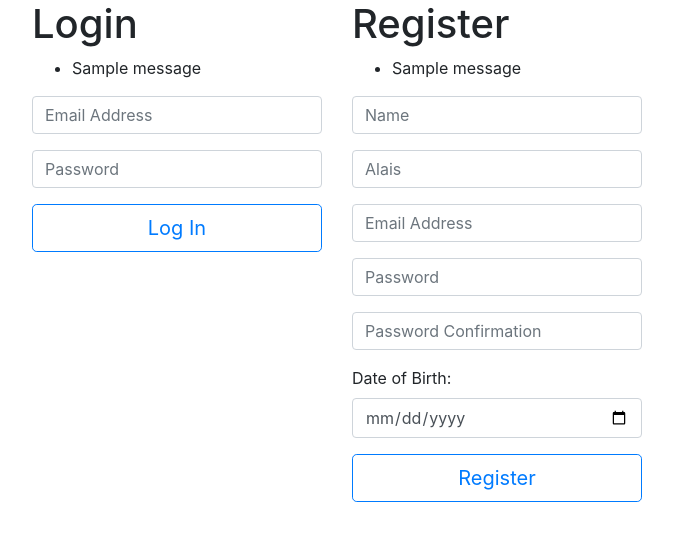
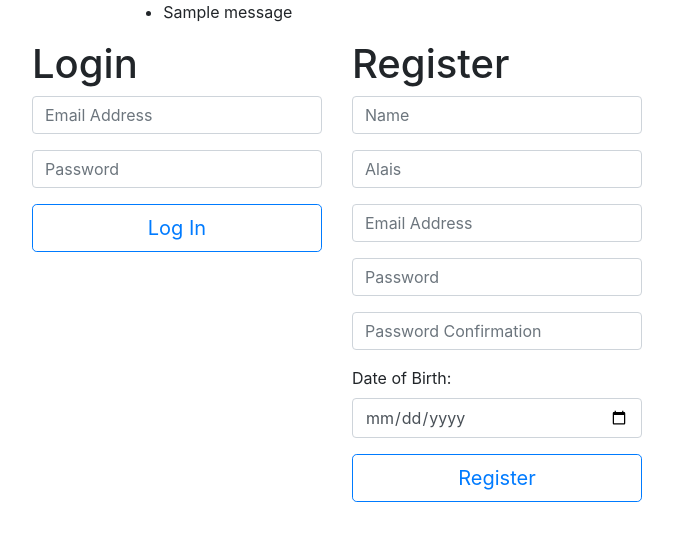
Before and after one commit to mooner70/Python-Friends, a Django app: page /main in a window 1280 px wide. Shown: the top 541 px of the page, without its empty margins (303-976 px from the left). Run offline with Django 3.2, Linux system fonts and the light colour scheme; tables that the repository leaves empty hold one stand-in row (values such as "Sample post"); one stand-in notice (Sample message) is shown; parts of the project's set-up code (start-up, migrations or seed data) failed here and were passed over; some libraries are stand-ins or nearby versions.

Commit message:
updated files

```diff
--- a/apps/friendsapp/templates/index.html
+++ b/apps/friendsapp/templates/index.html
@@ -10,23 +10,27 @@
   <link rel="stylesheet" href="https://maxcdn.bootstrapcdn.com/bootstrap/4.0.0/css/bootstrap.min.css" integrity="sha384-Gn5384xqQ1aoWXA+058RXPxPg6fy4IWvTNh0E263XmFcJlSAwiGgFAW/dAiS6JXm"
     crossorigin="anonymous">
 
+
   <title>Login/Registration</title>
 
   <body>
     <div class="container col-6">
+
+      <div class="container col-9">
+        {% if messages %}
+        <ul class="messages">
+          {% for message in messages %}
+          <li>{{ message }}</li>
+          {% endfor %}
+        </ul>
+        {% endif %}
+      </div>
 
       <div class="row">
         <div class="col-6">
           <h1>Login</h1>
           <form action="/login" method="POST">
             {% csrf_token %}
-            {% if messages %}
-            <ul class="messages">
-              {% for message in messages %}
-              <li>{{ message }}</li>
-              {% endfor %}
-            </ul>
-            {% endif %}
             <div class="form-group">
               <input type="email" name="email" class="form-control" id="email" placeholder="Email Address">
             </div>
@@ -44,13 +48,7 @@
         <div class="col-6">
           <h1>Register</h1>
           <form action="/registration" method="POST">
-            {% csrf_token %} {% if messages %}
-            <ul class="messages">
-              {% for message in messages %}
-              <li>{{ message }}</li>
-              {% endfor %}
-            </ul>
-            {% endif %}
+            {% csrf_token %}
             <div class="form-group">
               <input type="text" name="name" class="form-control" id="name" placeholder="Name">
             </div>
```
Also changed, not shown: db.sqlite3.
